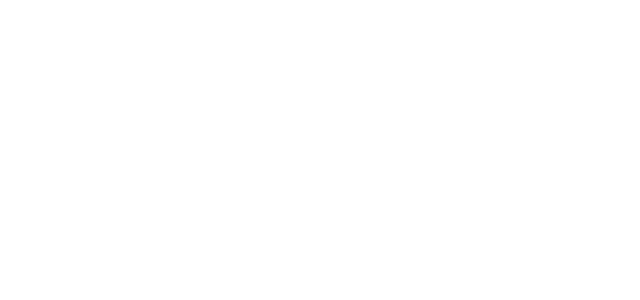
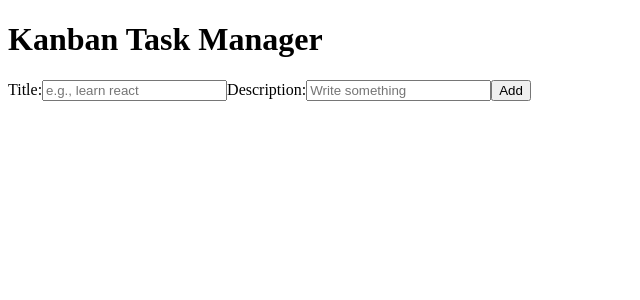
Before and after one commit to Kylian1592005/TaskFlow-Pro, a React (Vite) app: page / in a window 1280 px wide. Shown: the top 300 px of the page, without its empty margins (0-640 px from the left). Built offline with nearby package versions, Linux system fonts and the light colour scheme.

Commit message:
feat: add form for title and desc

```diff
--- a/src/App.jsx
+++ b/src/App.jsx
@@ -1,7 +1,50 @@
+import { useState } from "react";
+
 function App() {
+  const initialForm = {
+    title: "",
+    description: "",
+  };
+  const [formInput, setFormInput] = useState(initialForm);
+  const submitForm = () => {
+    console.log("form is submitted");
+    setFormInput(initialForm);
+  };
+
+  const handleInputChange = (value, id) => {
+    setFormInput((prev) => ({
+      ...prev,
+      [id]: value,
+    }));
+  };
   return (
-    <div></div>
-  )
+    <div>
+      <h1>Kanban Task Manager</h1>
+      <div>
+        <form action={submitForm}>
+          <label htmlFor="title">Title:</label>
+          <input
+            id="title"
+            type="text"
+            placeholder="e.g., learn react"
+            required
+            value={formInput.title}
+            onChange={(e) => handleInputChange(e.target.value, e.target.id)}
+          />
+          <label htmlFor="desc">Description:</label>
+          <input
+            id="description"
+            type="text"
+            placeholder="Write something"
+            required
+            value={formInput.description}
+            onChange={(e) => handleInputChange(e.target.value, e.target.id)}
+          />
+          <button onClick="submit">Add</button>
+        </form>
+      </div>
+    </div>
+  );
 }
 
-export default App
+export default App;
```
